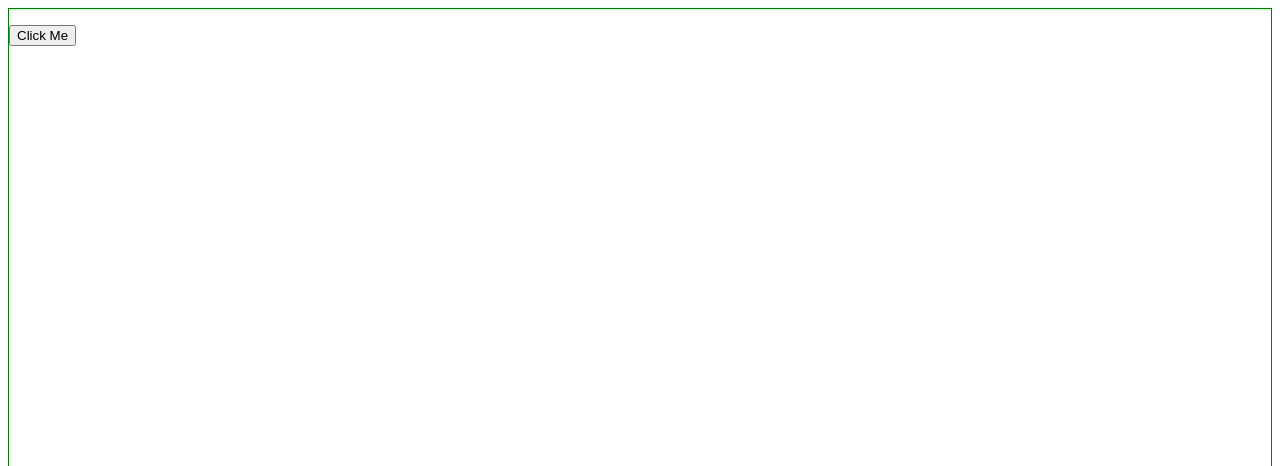
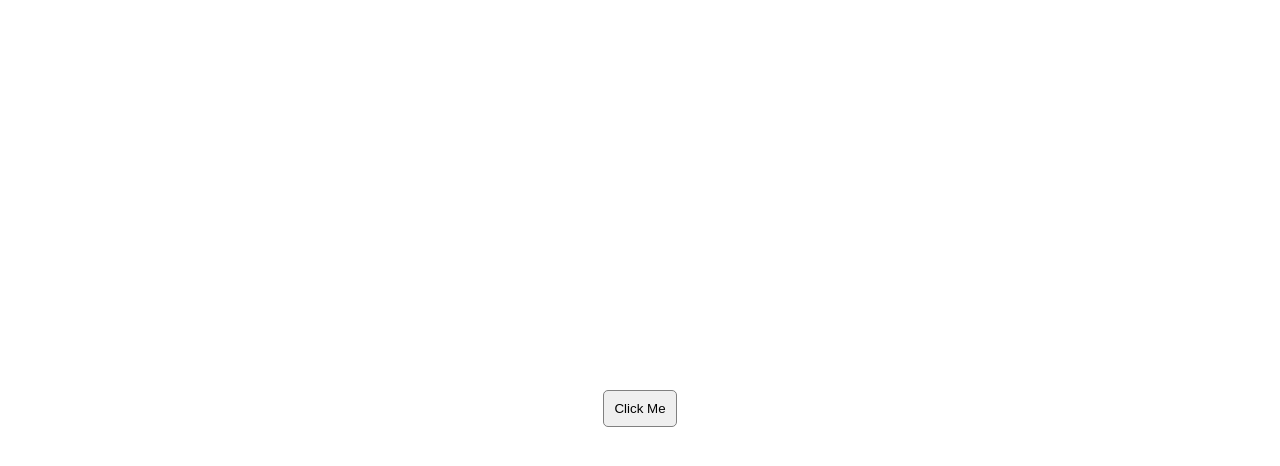
Before and after one commit to SufyanTalib01/background-color-change, a plain HTML site: page index.html in a window 1280 px wide. Shown: the top 466 px of the page. Drawn offline with Linux system fonts and the light colour scheme.

Commit message:
new changes

```diff
--- a/style.css
+++ b/style.css
@@ -1,7 +1,12 @@
 .container{
-    border: 1px solid green;
     height: 100vh;
     justify-content: center;
+    display: flex;
+    align-items: center;
 }
 button{
+    padding: 10px;
+    border-radius: 5px;
+    border: 1px solid gray;
+    cursor: pointer;
 }
```
